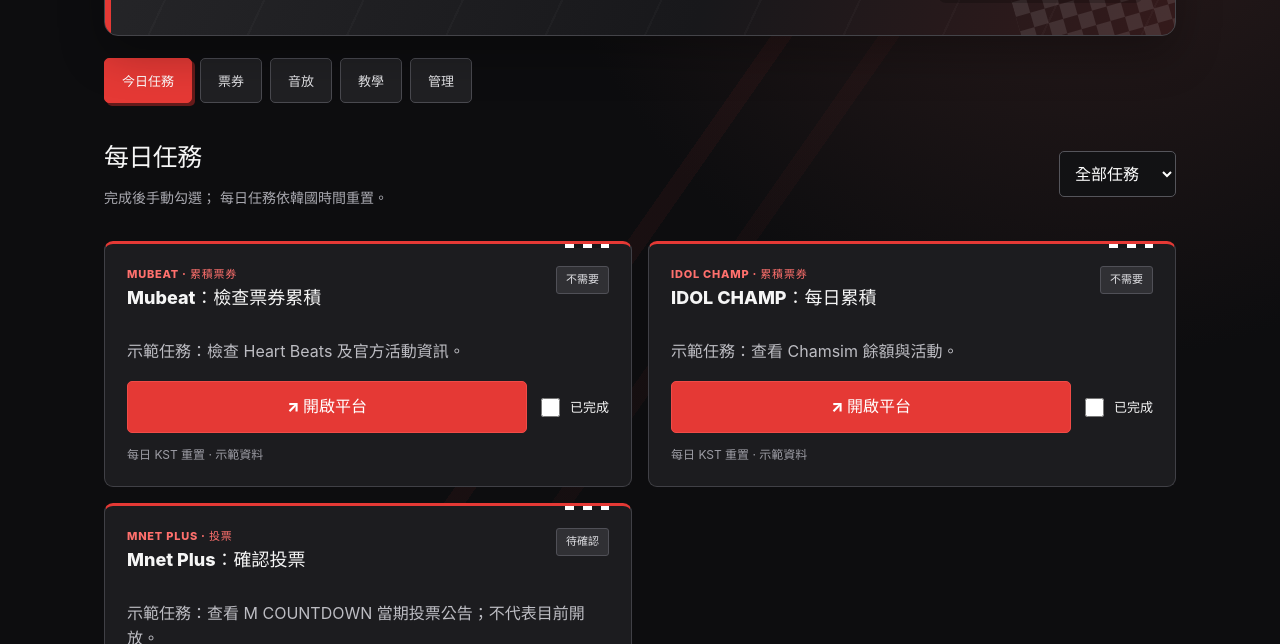
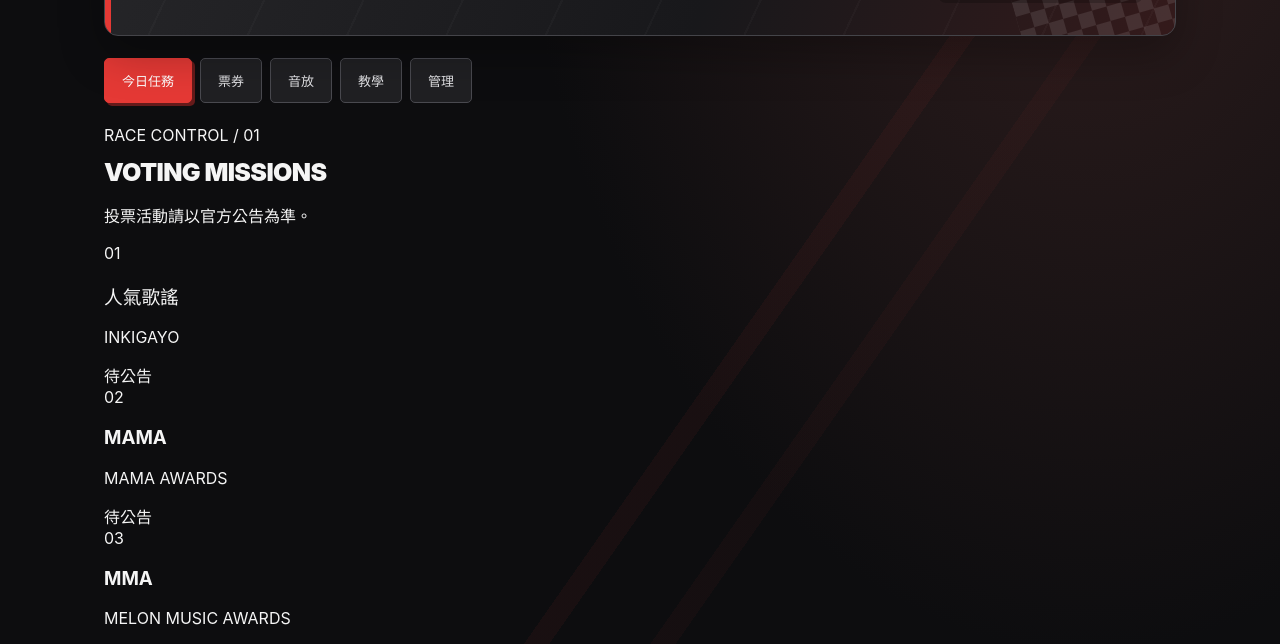
Before and after one commit to hirunezz/plli-voting-hub, a plain HTML site: page index.html in a window 1280 px wide. Shown: the part 305-949 px from the top of the page. Drawn offline with Linux system fonts and the light colour scheme.

Commit message:
Add voting missions section to index.html
Added voting missions section with details for INKIGAYO, MAMA, and MMA.

```diff
--- a/index.html
+++ b/index.html
@@ -54,8 +54,6 @@
       <section class="hero">
 
         <div>
-
-
           <div class="notice">
             目前為可操作的示範版。
             示範任務不代表今日官方投票已開放；
@@ -109,6 +107,76 @@
       <!-- TODAY'S MISSIONS -->
 
       <section id="today" class="panel">
+
+        <!-- VOTING MISSIONS -->
+
+        <section class="voting-section">
+
+          <div class="voting-heading">
+            <div>
+              <span class="voting-label">
+                RACE CONTROL / 01
+              </span>
+
+              <h2>VOTING MISSIONS</h2>
+
+              <p>
+                投票活動請以官方公告為準。
+              </p>
+            </div>
+          </div>
+
+          <div class="voting-grid">
+
+            <!-- INKIGAYO -->
+
+            <article class="voting-card">
+              <span class="voting-number">01</span>
+
+              <div>
+                <h3>人氣歌謠</h3>
+                <p>INKIGAYO</p>
+              </div>
+
+              <span class="voting-status">
+                待公告
+              </span>
+            </article>
+
+            <!-- MAMA -->
+
+            <article class="voting-card">
+              <span class="voting-number">02</span>
+
+              <div>
+                <h3>MAMA</h3>
+                <p>MAMA AWARDS</p>
+              </div>
+
+              <span class="voting-status">
+                待公告
+              </span>
+            </article>
+
+            <!-- MMA -->
+
+            <article class="voting-card">
+              <span class="voting-number">03</span>
+
+              <div>
+                <h3>MMA</h3>
+                <p>MELON MUSIC AWARDS</p>
+              </div>
+
+              <span class="voting-status">
+                待公告
+              </span>
+            </article>
+
+          </div>
+        </section>
+
+        <!-- DAILY MISSIONS -->
 
         <div class="section-heading">
           <div>
```
